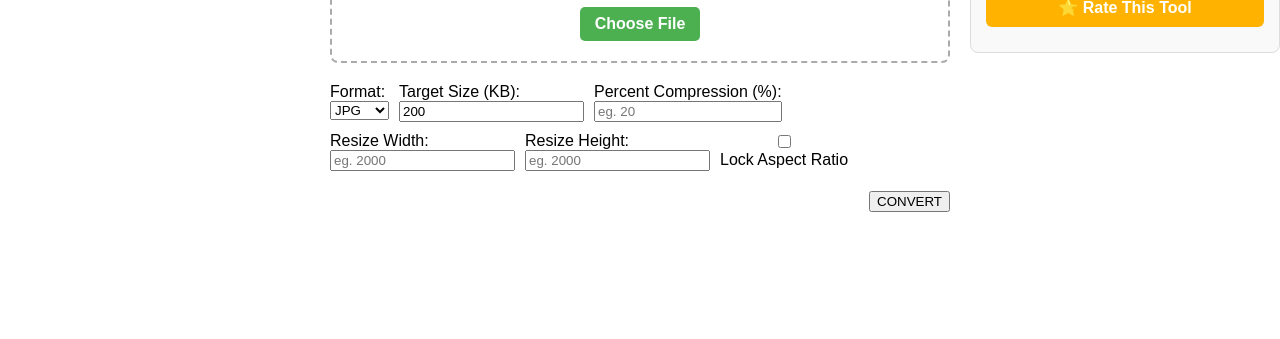
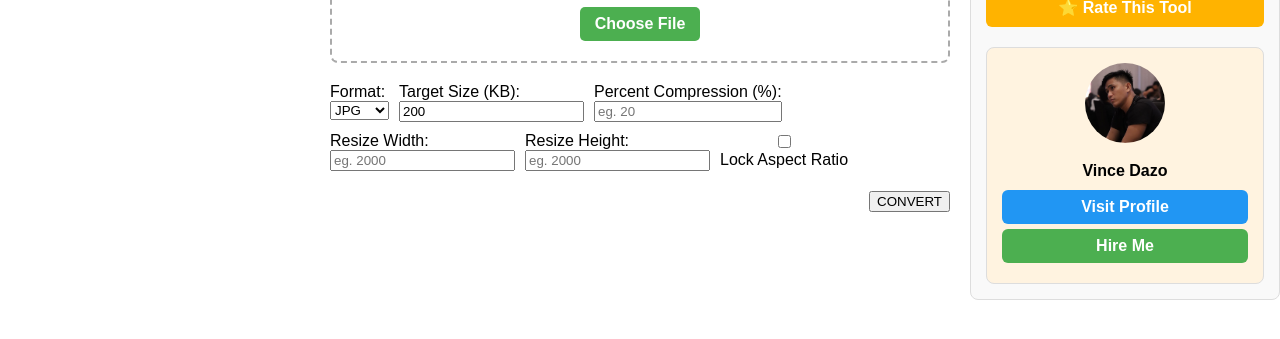
Before and after one commit to BSICTVince/image-converter, a website: page frontend/index.html in a window 1280 px wide. Shown: the part 177-516 px from the top of the page. Drawn offline with nearby package versions, Linux system fonts and the light colour scheme.

```diff
--- a/frontend/index.html
+++ b/frontend/index.html
@@ -4,7 +4,8 @@
     <meta charset="UTF-8">
     <meta name="viewport" content="width=device-width, initial-scale=1.0">
     <title>Image Converter</title>
-<meta name="description" content="Easily convert Images from one format to another, online.">
+    <meta name="description"
+      content="Easily convert Images from one format to another, online.">
     <link rel="icon" type="image/png" href="favicon.png">
     <link rel="stylesheet" href="styles.css">
   </head>
@@ -91,7 +92,8 @@
           <div id="imageList"></div>
 
           <!-- Download ZIP -->
-    <button id="downloadZipBtn" style="display:none">Download All as ZIP</button>
+          <button id="downloadZipBtn" style="display:none">Download All as
+            ZIP</button>
 
         </main>
 
@@ -99,14 +101,24 @@
         <aside class="sidebar right">
           <h3>Support</h3>
 
-    <a class="support-btn coffee" href="#" target="_blank">☕ Buy Me a Coffee</a>
+          <a class="support-btn coffee" href="#" target="_blank">☕ Buy Me a
+            Coffee</a>
           <a class="support-btn bug" href="#">🐞 Report a Bug</a>
           <a class="support-btn rate" href="#">⭐ Rate This Tool</a>
+
+          <!-- ===== DEVELOPER INFO ===== -->
+          <div class="developer-card">
+            <img src="assets/profile.jpg" alt="Developer" class="dev-img">
+            <h4>Vince Dazo</h4>
+            <a class="dev-btn" href="#" target="_blank">Visit Profile</a>
+            <a class="dev-btn hire" href="#" target="_blank">Hire Me</a>
+          </div>
         </aside>
 
       </div>
 
-<script src="https://cdnjs.cloudflare.com/ajax/libs/jszip/3.10.1/jszip.min.js"></script>
+      <script
+        src="https://cdnjs.cloudflare.com/ajax/libs/jszip/3.10.1/jszip.min.js"></script>
       <script src="app.js"></script>
 
     </body>
--- a/frontend/styles.css
+++ b/frontend/styles.css
@@ -312,6 +312,53 @@
   content: " ⏳";
   animation: blink 1s infinite;
 }
+/* ===== DEVELOPER CARD ===== */
+.developer-card {
+  margin-top: 20px;
+  padding: 15px;
+  border-radius: 8px;
+  background: #fff3e0;
+  border: 1px solid #ddd;
+  text-align: center;
+}
+
+.developer-card .dev-img {
+  width: 80px;
+  height: 80px;
+  border-radius: 50%;
+  object-fit: cover;
+  margin-bottom: 10px;
+}
+
+.developer-card h4 {
+  margin: 5px 0 10px 0;
+  font-size: 16px;
+  font-weight: bold;
+}
+
+.developer-card .dev-btn {
+  display: block;
+  text-decoration: none;
+  color: white;
+  padding: 8px 12px;
+  margin: 5px auto;
+  border-radius: 6px;
+  font-weight: bold;
+  width: 90%;
+  text-align: center;
+}
+
+.developer-card .dev-btn:hover {
+  opacity: 0.9;
+}
+
+.developer-card .dev-btn.hire {
+  background: #4caf50;
+}
+
+.developer-card .dev-btn:not(.hire) {
+  background: #2196F3;
+}
 
 /* ===== RESPONSIVE ===== */
 @media (max-width: 1100px) {
```
Also changed, not shown: frontend/assets/profile.jpg (added). Lines whose indentation alone changed are shown as unchanged.
